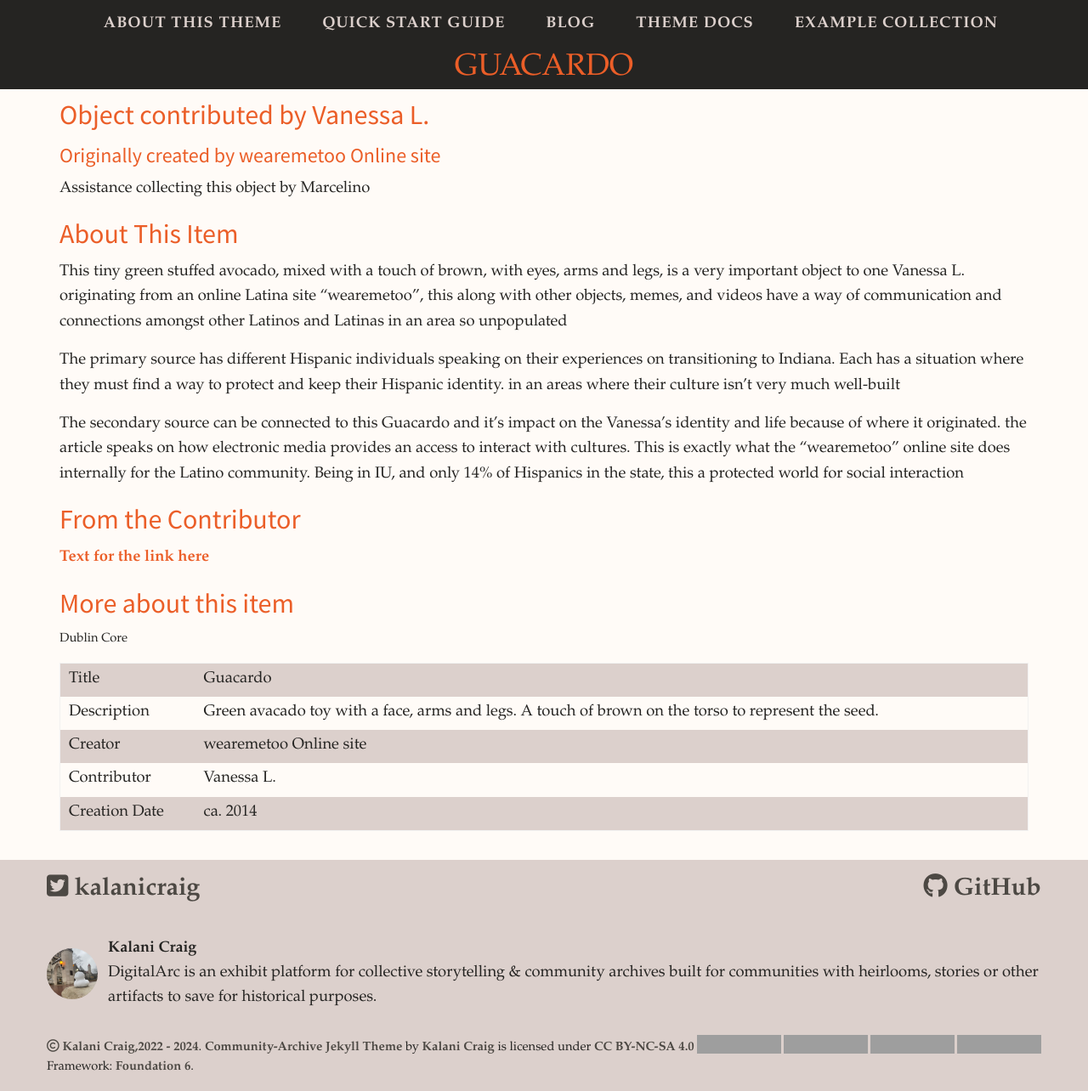
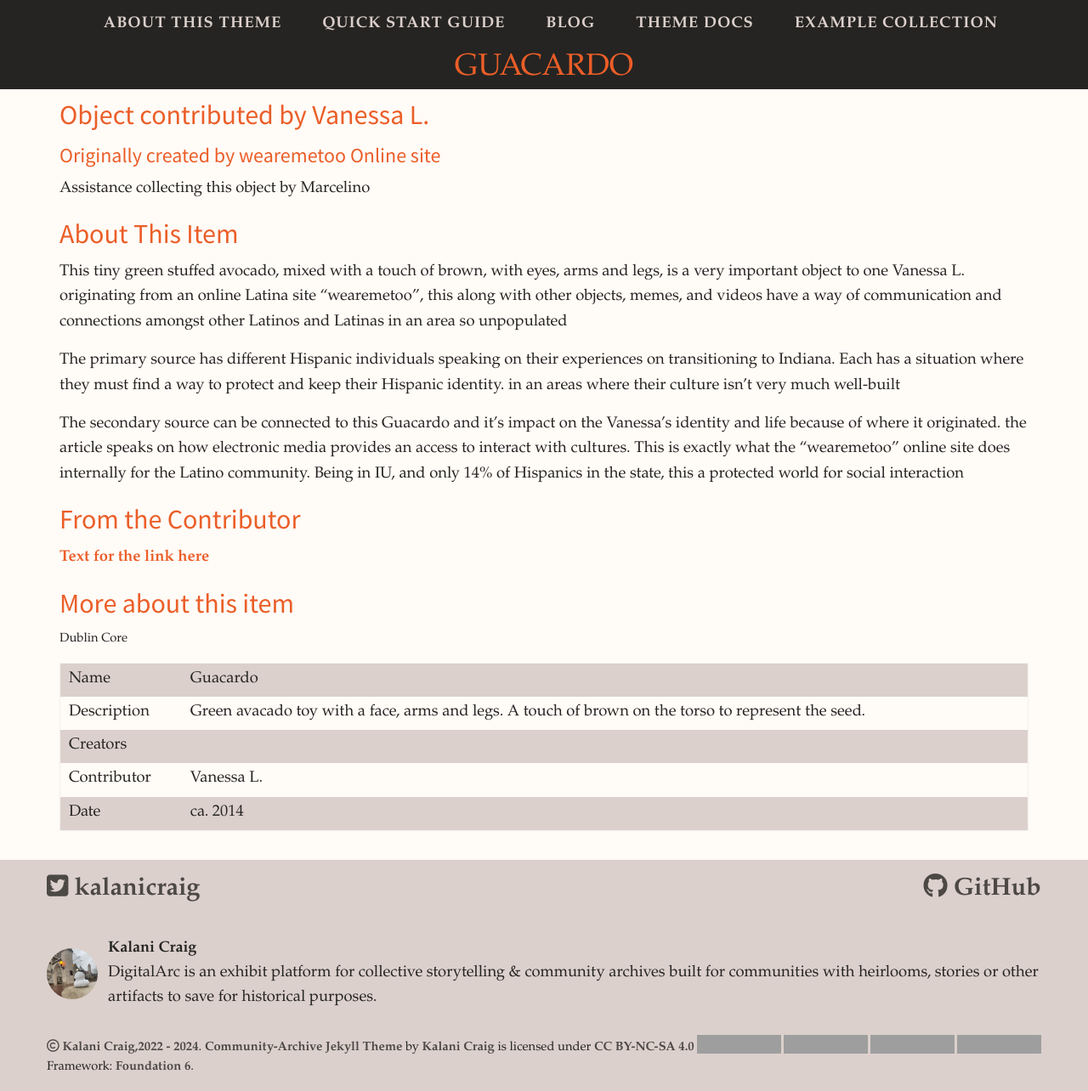
Before and after one commit to kalanicraig/digitalarcplatform, a Jekyll site: the page built from _items/2019-10-01-0006.md, in a window 1280 px wide and 1284 px high. Shown: the whole window at 85% size. Built offline with Jekyll 4.4.1, drawn with Linux system fonts in a browser that asks for light colours; nearby versions of some CDN libraries; some web fonts are replaced; grey boxes are pictures that could not be loaded.

Commit message:
Update item.html with metadata table liquid loops

```diff
--- a/_layouts/item.html
+++ b/_layouts/item.html
@@ -60,11 +60,18 @@ format: item
 <h2 id="Dublin Core">More about this item</h2>
 <p class="quiet">Dublin Core</p>
 <table class="stack">
-<tr><td><div id="dublin-core-title" class="element">Title</div></td><td>{%if page.externalurl %}<a href="{{ page.externalurl }}" target="_blank">{% endif %}<div class="element-text">{{ page.title }}</div>{%if page.url %}</a>{% endif %}</td></tr>
-<tr><td><div id="dublin-core-description" class="element">Description</div></td><td><div class="element-text">{{ page.shortdesc }}</div></td></tr>
-<tr><td><div id="dublin-core-creator" class="element">Creator</div></td><td><div class="element-text">{{ page.creator }}</div></td></tr>
-<tr><td><div id="dublin-core-contributor" class="element">Contributor</div></td><td><div class="element-text">{{ page.contributor }}</div></td></tr>
-<tr><td><div id="dublin-core-date" class="element">Creation Date</div></td><td><div class="element-text">{{ page.creationdate }}</div></td></tr>
+<tr><td><div id="dublin-core-title" class="element">{% if site.data.metadata.displayvalues.title %} {{ site.data.metadata.displayvalues.title }} {% else %} Title {% endif %}</div></td><td>{% if page.externalurl %}<a href="{{ page.externalurl }}" target="_blank">{% endif %}<div class="element-text">{{ page.title }}</div>{% if page.url %}</a>{% endif %}</td></tr>
+<tr><td><div id="dublin-core-description" class="element">{% if site.data.metadata.displayvalues.shortdesc %} {{ site.data.metadata.displayvalues.shortdesc }} {% else %} Description {% endif %}</div></td><td><div class="element-text">{{ page.shortdesc }}</div></td></tr>
+{% if site.data.metadata.displayvalues.creator.creator_1 and site.data.metadata.displayvalues.creator.creator_2 %}
+<tr><td><div id="dublin-core-creator" class="element">{{ site.data.metadata.displayvalues.creator.creator_1 }}</div></td><td><div class="element-text">{{page.creator.creator_1 }}</div></td></tr>
+<tr><td><div id="dublin-core-creator" class="element">{{ site.data.metadata.displayvalues.creator.creator_2 }}</div></td><td><div class="element-text">{{page.creator.creator_2 }}</div></td></tr>
+{% elsif site.data.metadata.displayvalues.creator.creator_1 %}
+<tr><td><div id="dublin-core-creator" class="element">{{ site.data.metadata.displayvalues.creator.creator_1 }}</div></td><td><div class="element-text">{{page.creator.creator_1 }}</div></td></tr>
+{% else %}
+<tr><td><div id="dublin-core-creator" class="element">Creators</div></td><td><div class="element-text">{% if page.creator.creator_1 and page.creator.creator_2 %} {{page.creator.creator_1 }} and {{ page.creator.creator_2 }} {% else %} {{ page.creator.creator_1 }} {% endif %}</div></td></tr>
+{% endif %}
+<tr><td><div id="dublin-core-contributor" class="element">{% if site.data.metadata.displayvalues.contributor %} {{ site.data.metadata.displayvalues.contributor }} {% else %} Contributor {% endif %}</div></td><td><div class="element-text">{{ page.contributor }}</div></td></tr>
+<tr><td><div id="dublin-core-date" class="element">{% if site.data.metadata.displayvalues.creationdate %} {{ site.data.metadata.displayvalues.creationdate }} {% else %} Date {% endif %}</div></td><td><div class="element-text">{{ page.creationdate }}</div></td></tr>
 </table>
 </div>
 
```
